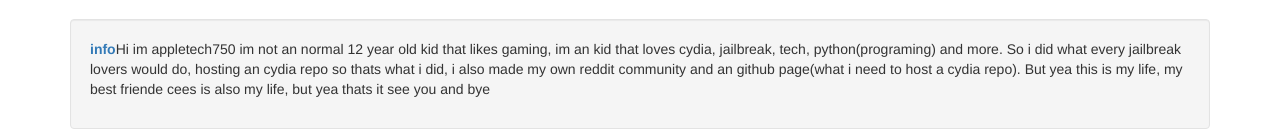
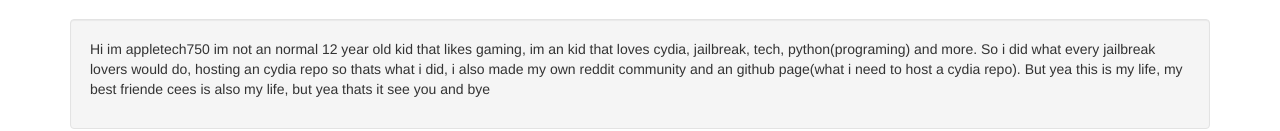
Before and after one commit to appletech75O/repo, a plain HTML site: page index.html in a window 1280 px wide. Shown: the part 403-534 px from the top of the page. Drawn offline with nearby package versions, Linux system fonts and the light colour scheme.

Commit message:
Update index.html

```diff
--- a/index.html
+++ b/index.html
@@ -33,6 +33,6 @@
 
 <div class="container">
 	<div class="well">
-		<p><span class="text-primary"><b>info</span></b>Hi im appletech750 im not an normal 12 year old kid that likes gaming, im an kid that loves cydia, jailbreak, tech, python(programing) and more. So i did what every jailbreak lovers would do, hosting an cydia repo so thats what i did, i also made my own reddit community and an github page(what i need to host a cydia repo). But yea this is my life, my best friende cees is also my life, but yea thats it see you and bye</p>
+		<p><span class="text-primary"><b></span></b>Hi im appletech750 im not an normal 12 year old kid that likes gaming, im an kid that loves cydia, jailbreak, tech, python(programing) and more. So i did what every jailbreak lovers would do, hosting an cydia repo so thats what i did, i also made my own reddit community and an github page(what i need to host a cydia repo). But yea this is my life, my best friende cees is also my life, but yea thats it see you and bye</p>
 	</div>
 </div>
```
